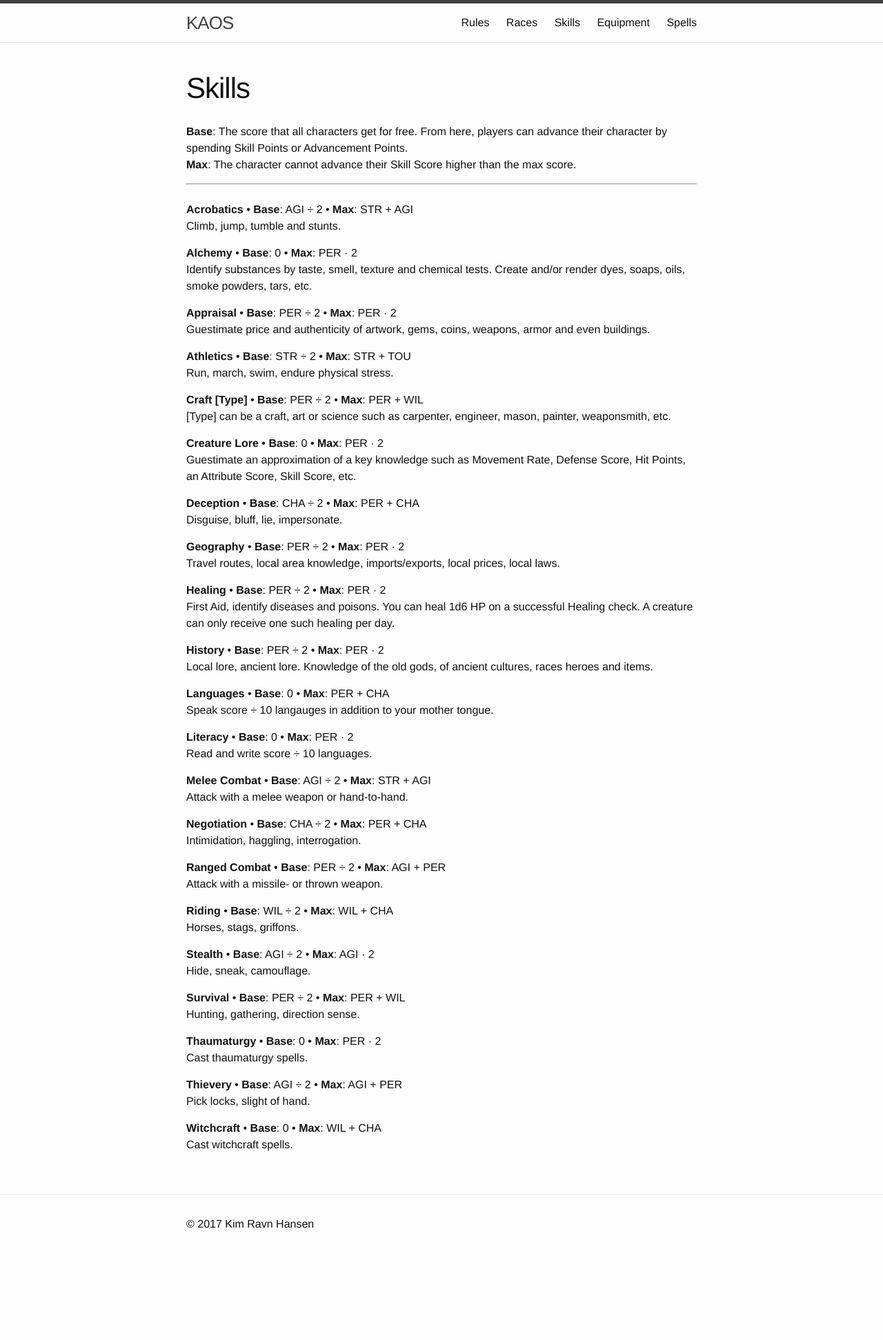
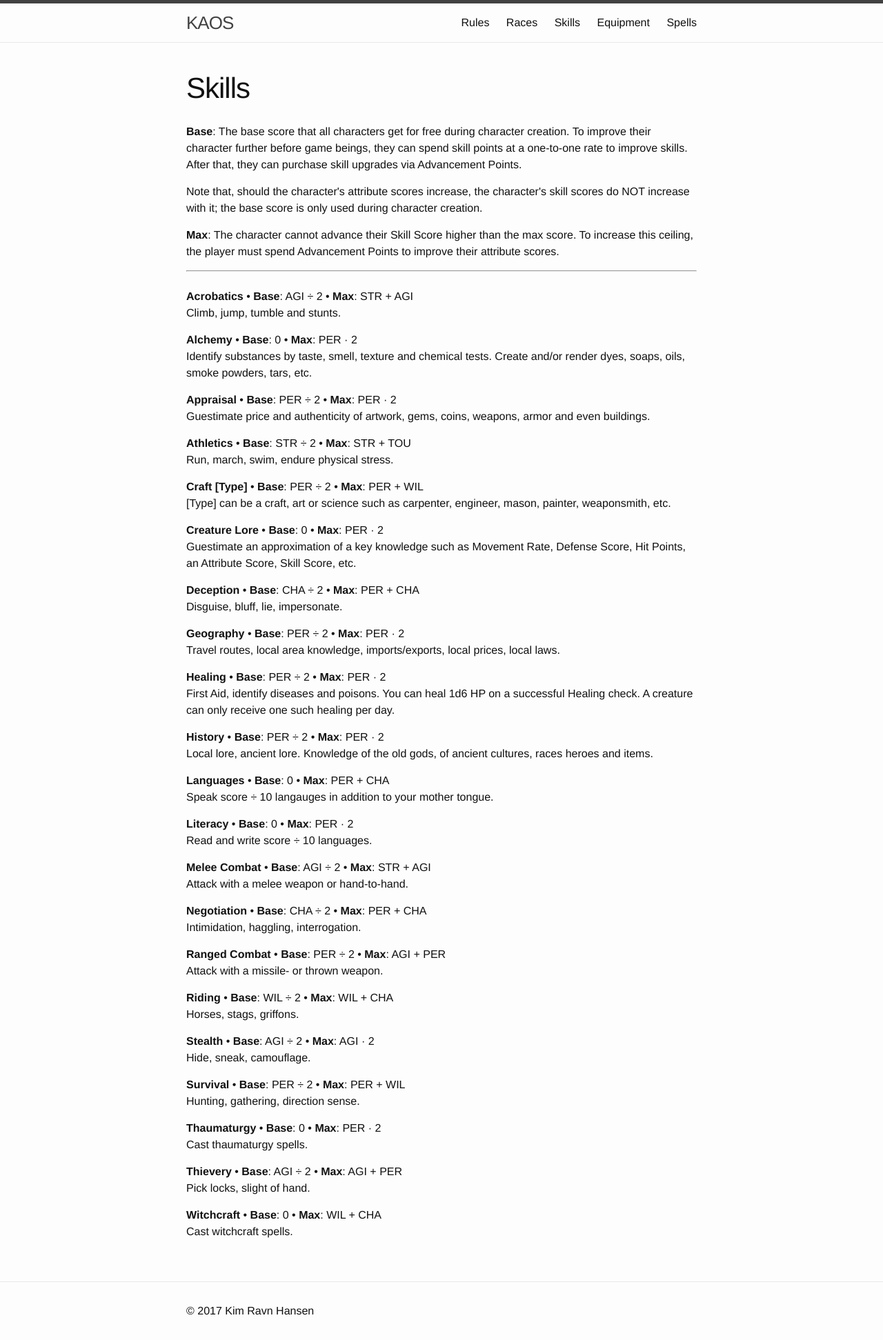
Before and after one commit to moccalotto/kaos, a Jekyll site: the page built from _rulebook/skills.html, in a window 1280 px wide. Shown: the whole page at 69% size. Built offline with Jekyll 4.4.1, drawn with Linux system fonts in a browser that asks for light colours; before the commit the page ends 1817 px from its top, so only the background shows below that.

Commit message:
More stuff.

```diff
--- a/_rulebook/skills.html
+++ b/_rulebook/skills.html
@@ -6,12 +6,22 @@ rank: -3
 ---
 
 <p>
-    <strong>Base</strong>: The score that all characters get for free.
-    From here, players can advance their character by spending
-    Skill Points or Advancement Points.
-    <br>
+    <strong>Base</strong>: The base score that all characters get for free
+    during character creation. To improve their character further before
+    game beings, they can spend skill points at a one-to-one rate to improve skills.
+    After that, they can purchase skill upgrades via Advancement Points.
+</p>
+
+<p>
+    Note that, should the character's attribute scores increase, the character's
+    skill scores do NOT increase with it; the base score is only used during
+    character creation.
+</p>
+
+<p>
     <strong>Max</strong>: The character cannot advance their Skill Score
-    higher than the max score.
+    higher than the max score. To increase this ceiling,
+    the player must spend Advancement Points to improve their attribute scores.
 </p>
 
 <hr>
--- a/_sass/_base.scss
+++ b/_sass/_base.scss
@@ -97,7 +97,6 @@ h1, h2, h3, h4, h5, h6 {
  */
 a {
     color: $text-color;
-    text-decoration: none;
 
     &:visited {
         color: $text-color;
@@ -108,6 +107,10 @@ a {
         color: $brand-color;
         text-decoration: underline;
     }
+}
+
+header a {
+    text-decoration: none;
 }
 
 
```
Also changed, not shown: _rulebook/main.md (+3 -3 lines), 3 other files.
